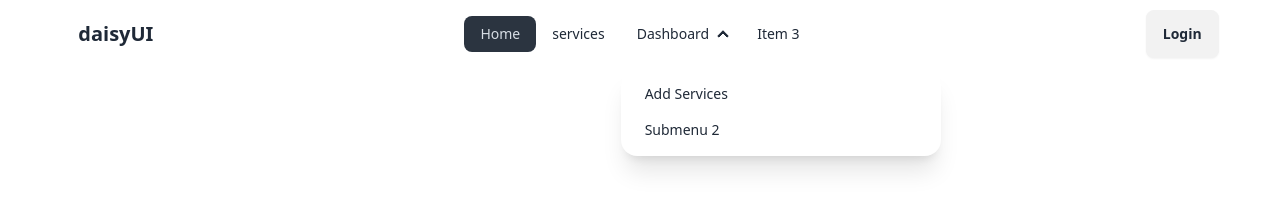
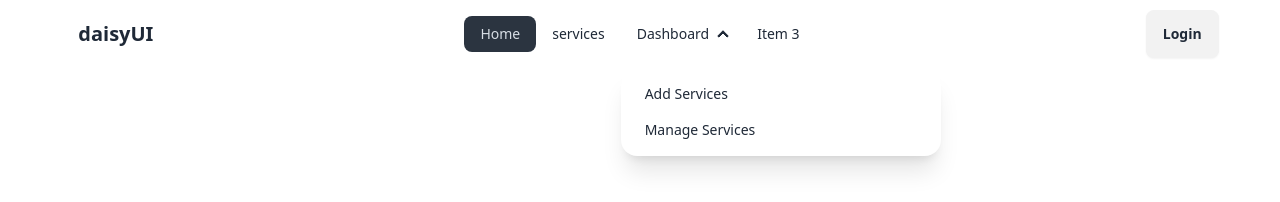
Before and after one commit to showrov4g/Law-Firm-client, a React (Vite) app: page / in a window 1280 px wide. Both pictures are taken after a click on the heading "Dashboard". Shown: the top 202 px of the page. Built offline with nearby package versions, Linux system fonts and the light colour scheme; no server answers.

Commit message:
Manage services pages design start

```diff
--- a/src/Compontents/NavBar.jsx
+++ b/src/Compontents/NavBar.jsx
@@ -13,7 +13,7 @@ const NavBar = () => {
           <summary>Dashboard</summary>
           <ul className="p-2 w-80">
             <li><NavLink to={"/addAService"}>Add Services</NavLink></li>
-            <li><a>Submenu 2</a></li>
+            <li><NavLink to={'/manageService'}>Manage Services</NavLink></li>
           </ul>
         </details>
       </li>
--- a/src/Routes/Route.jsx
+++ b/src/Routes/Route.jsx
@@ -6,6 +6,7 @@ import Register from "../pages/Register";
 import Login from "../pages/Login";
 import PrivateRoute from "./PrivateRoute";
 import AddAService from "../pages/AddAService";
+import ManageServices from "../pages/ManageServices";
 
 const router = createBrowserRouter([
   {
@@ -36,6 +37,12 @@ const router = createBrowserRouter([
           </PrivateRoute>
         ),
       },
+      {
+        path: 'manageService',
+        element: <PrivateRoute>
+          <ManageServices></ManageServices>
+        </PrivateRoute>
+      }
     ],
   },
 ]);
--- /dev/null
+++ b/src/pages/ManageServices.jsx
@@ -0,0 +1,11 @@
+import React from 'react';
+
+const ManageServices = () => {
+    return (
+        <div>
+
+        </div>
+    );
+};
+
+export default ManageServices;
```
